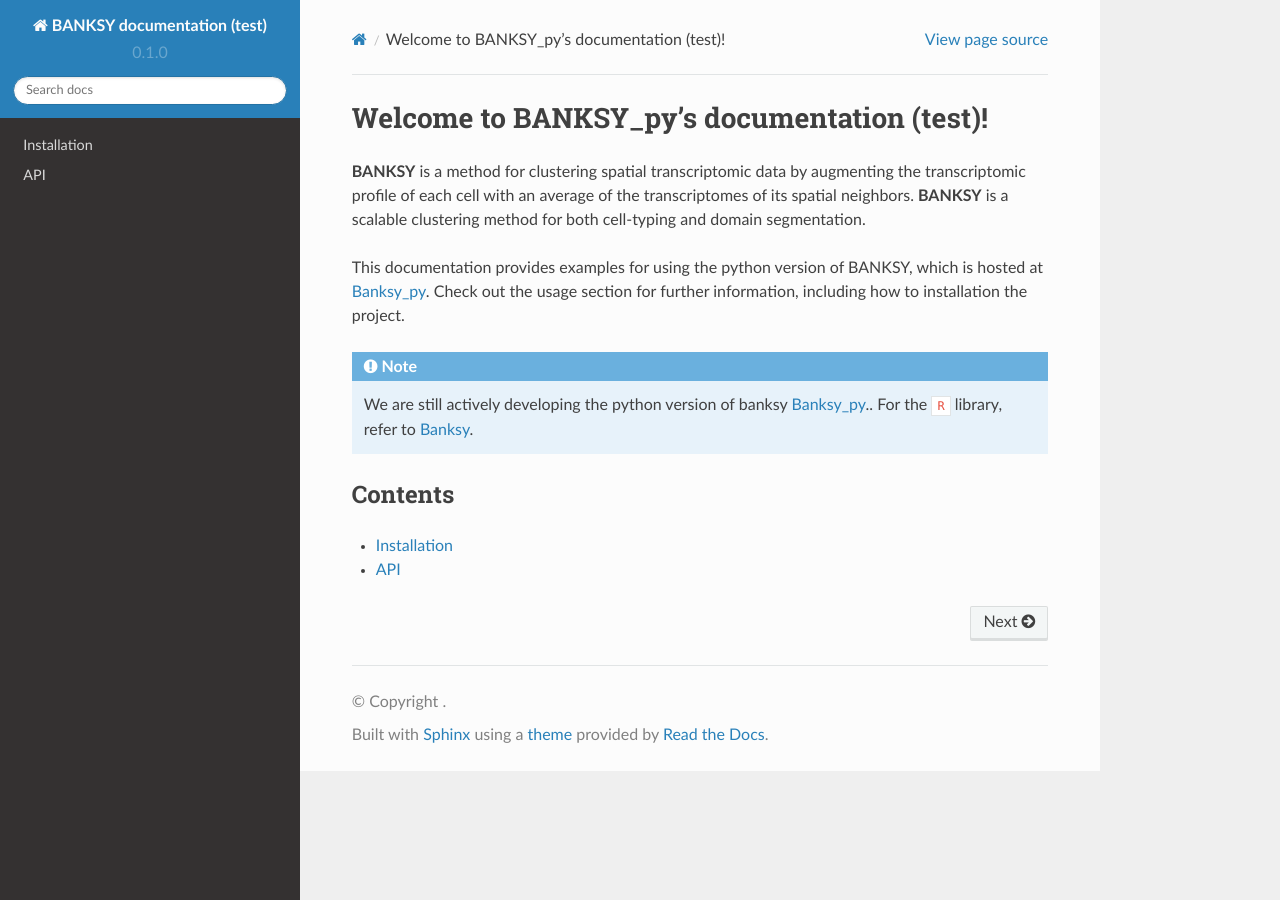
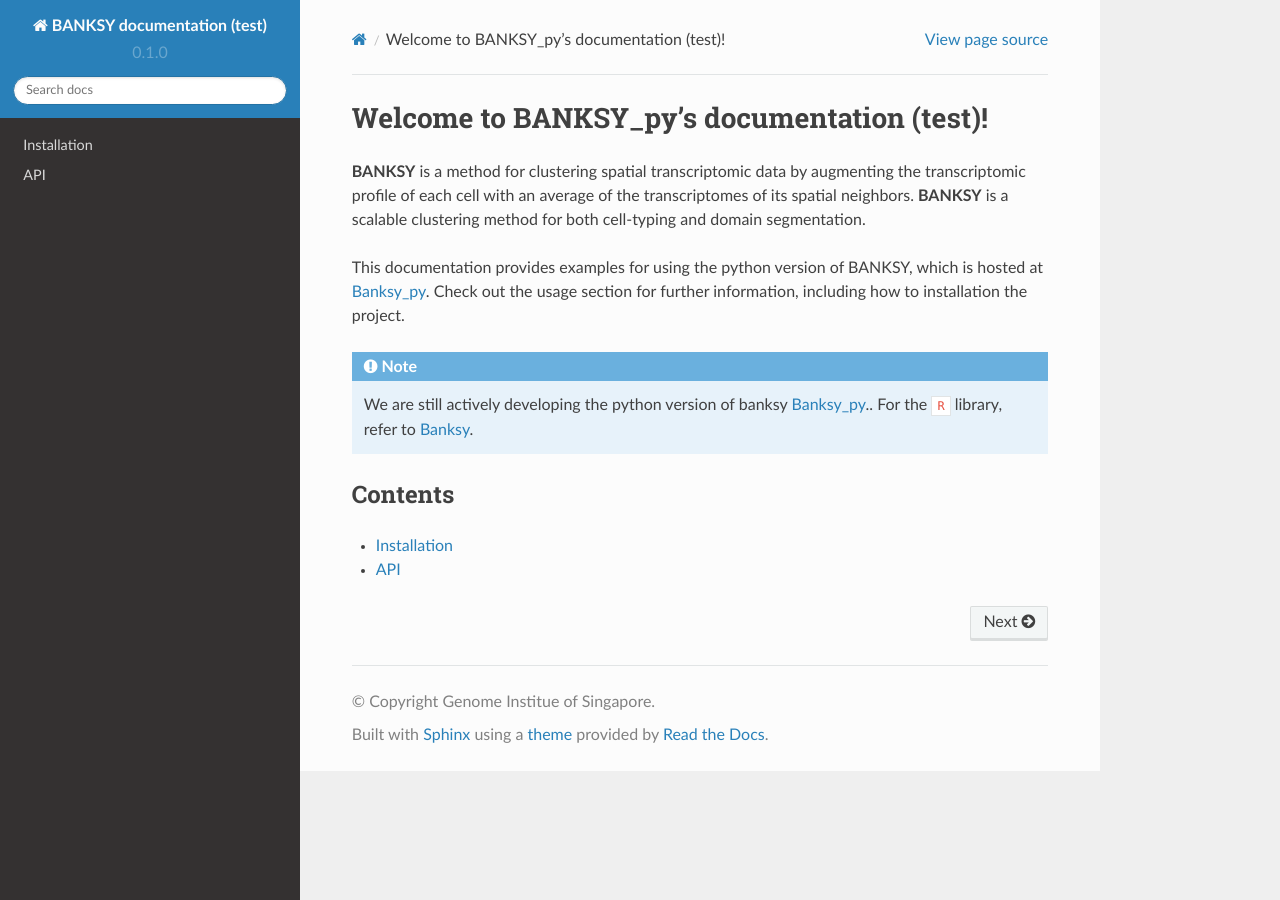
Before and after one commit to yifei-1021/read-the-docs, a Sphinx documentation site: the page built from docs/source/index.rst, in a window 1280 px wide. Built offline with Sphinx 7.4.7 and the Read the Docs theme 2.0.0, drawn with Linux system fonts in a browser that asks for light colours; pages that are not in the unit, such as notebooks, are missing from menus.

Commit message:
Update conf.py

```diff
--- a/docs/source/conf.py
+++ b/docs/source/conf.py
@@ -3,7 +3,7 @@
 # -- Project information
 
 project = 'BANKSY documentation (test)'
-copyright = ''
+copyright = 'Genome Institue of Singapore'
 author = 'Nigel Chou, Yue Yifei'
 
 release = '0.1'
```
